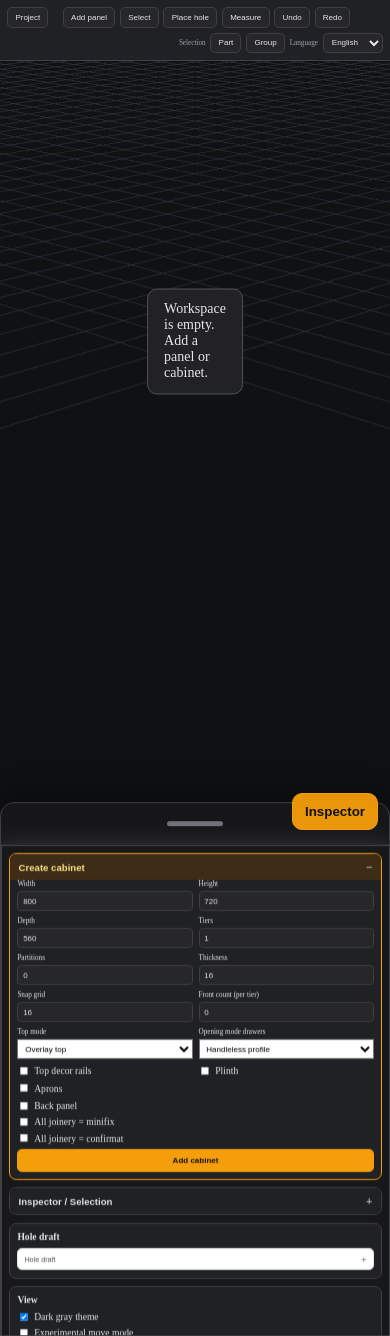
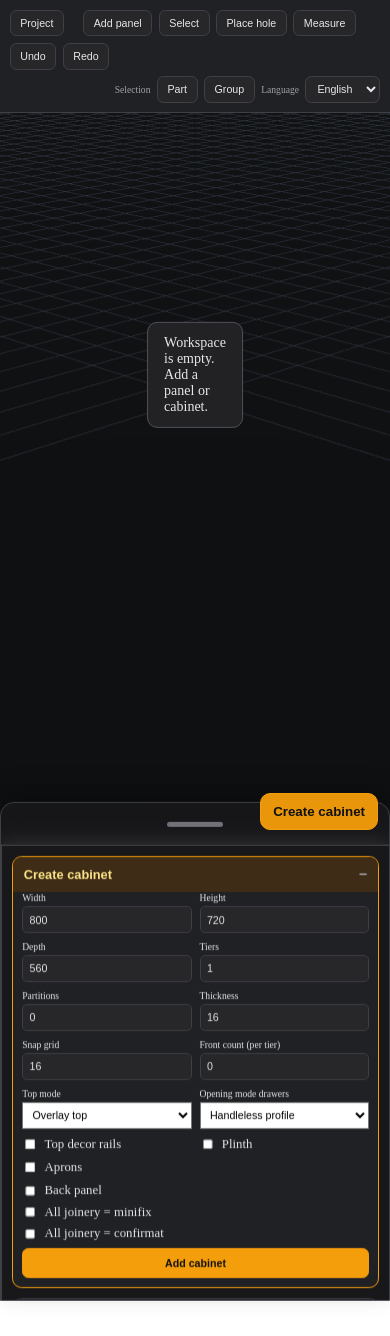
Before and after one commit to Bazhen-master/quickcabinet, a React (Vite) app: page / in a window 390 px wide. After the commit the page ends 1301 px from the top, so only its background shows below. Built offline with nearby package versions, Linux system fonts and the light colour scheme.

Commit message:
Modify mobile UI scale and layout for responsiveness
Updated mobile UI scale and adjusted layout properties for responsive design.

```diff
--- a/src/App.tsx
+++ b/src/App.tsx
@@ -12,10 +12,10 @@ export default function App() {
   const [viewportWidth, setViewportWidth] = useState(() => (typeof window !== 'undefined' ? window.innerWidth : 1440));
   const [mobileInspectorOpen, setMobileInspectorOpen] = useState(false);
   const isMobile = viewportWidth <= 1024;
-  const mobileUiScale = 0.6;
+  const mobileUiScale = 0.8;
 
   const mobileInspectorTitle = useMemo(
-    () => (language === 'ru' ? 'Инспектор' : 'Inspector'),
+    () => (language === 'ru' ? 'Создать шкаф' : 'Create cabinet'),
     [language]
   );
 
@@ -44,7 +44,7 @@ export default function App() {
   return (
     <div
       style={{
-        height: '100vh',
+        height: '100dvh',
         display: 'grid',
         gridTemplateRows: isMobile ? 'auto 1fr' : '56px 1fr',
         background: isDarkBlue ? '#18181b' : '#fafaf9',
@@ -61,7 +61,7 @@ export default function App() {
             style={{
               position: 'absolute',
               right: 12,
-              bottom: mobileInspectorOpen ? '66vh' : 14,
+              bottom: mobileInspectorOpen ? '66dvh' : 'calc(env(safe-area-inset-bottom, 0px) + 14px)',
               zIndex: 40,
               border: '1px solid #f59e0b',
               background: isDarkBlue ? 'rgba(245,158,11,0.95)' : 'rgba(251,146,60,0.95)',
@@ -82,7 +82,7 @@ export default function App() {
               position: 'absolute',
               left: 0,
               right: 0,
-              bottom: 0,
+              bottom: 'env(safe-area-inset-bottom, 0px)',
               height: '68%',
               transform: mobileInspectorOpen ? 'translateY(0)' : 'translateY(calc(100% - 42px))',
               transition: 'transform 220ms ease',
```
